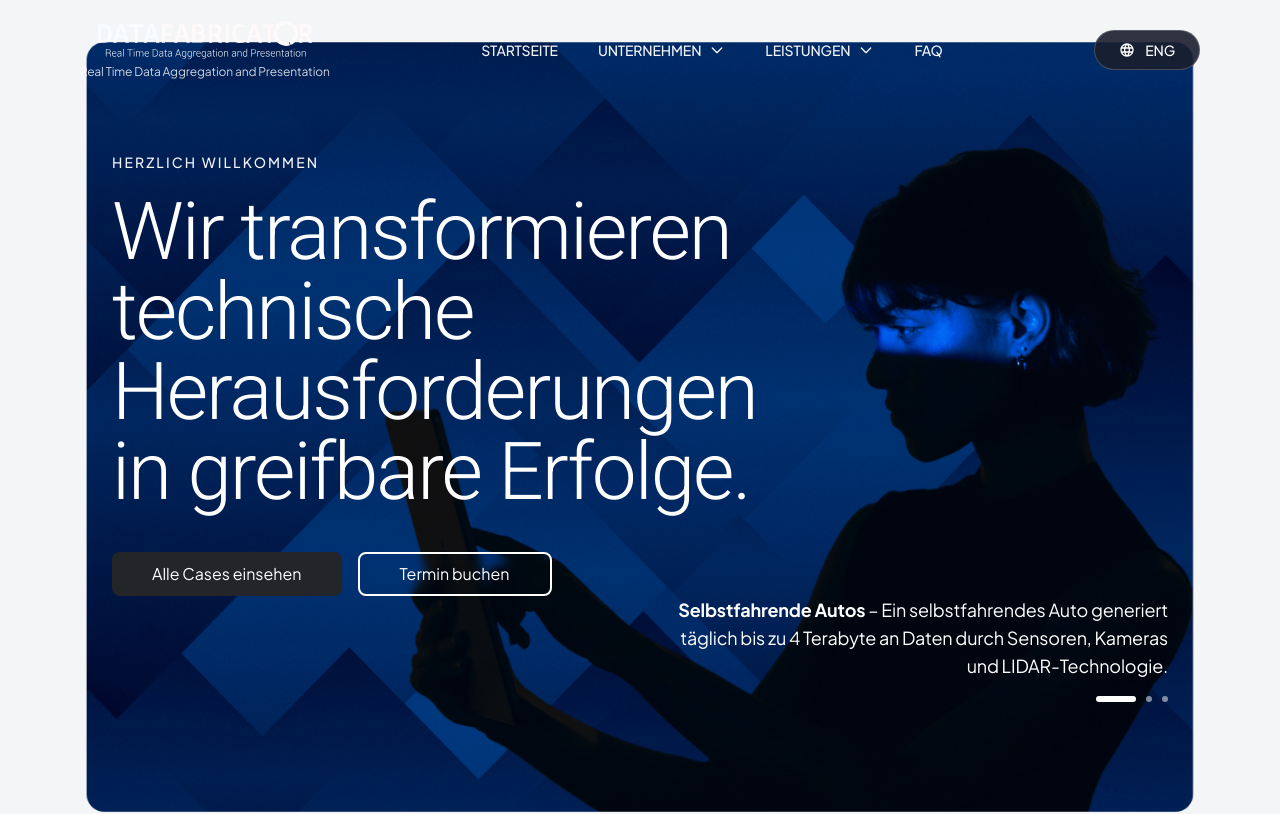
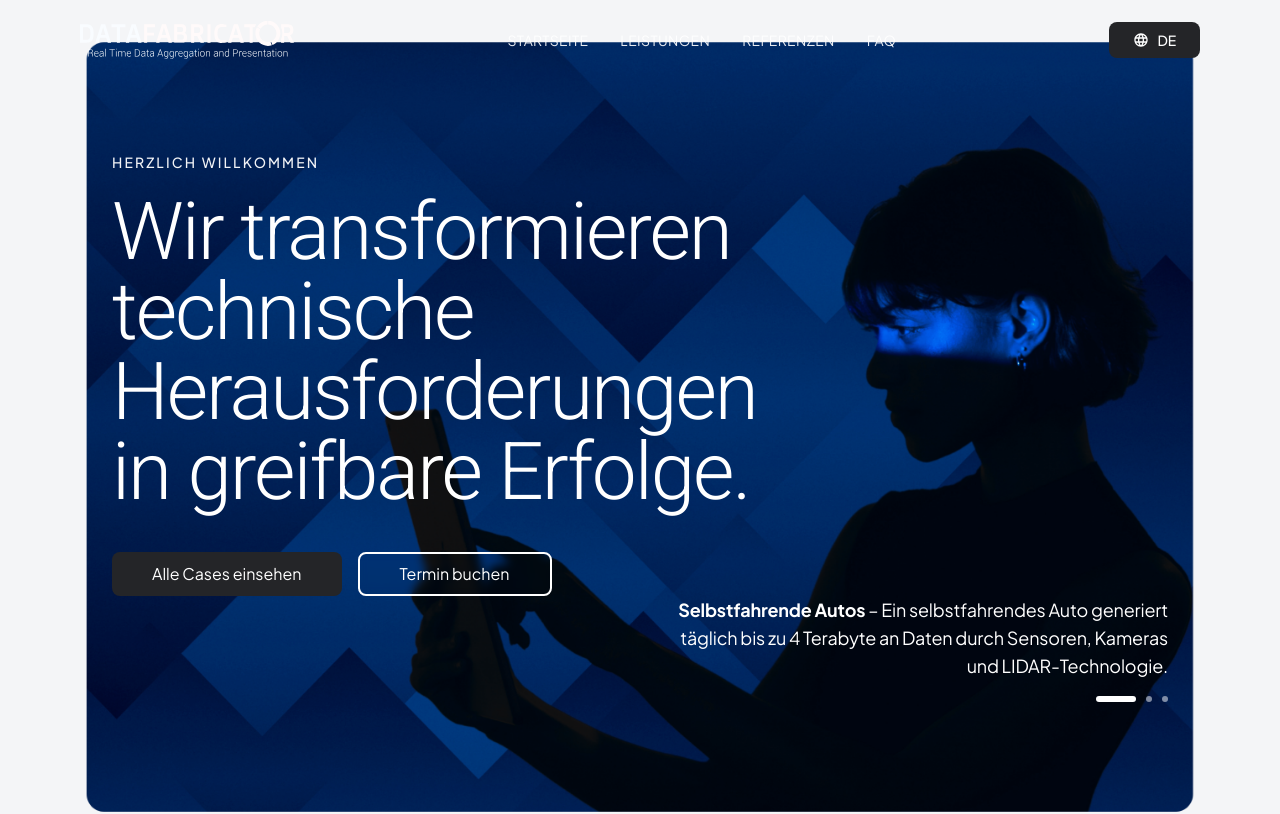
Before and after one commit to HHDS85/datafab-website, a Vue app: page / in a window 1280 px wide. Shown: the top 814 px of the page. Built offline with nearby package versions, Linux system fonts and the light colour scheme.

Commit message:
Updated HeroSection.vue

```diff
--- a/src/components/HeroSection.vue
+++ b/src/components/HeroSection.vue
@@ -10,64 +10,46 @@
       isScrolled ? 'px-6 lg:px-12 xl:px-16' : 'px-10 lg:px-16 xl:px-20 2xl:px-24'
     ]">
       <div class="flex items-center justify-between">
-              <div class="flex flex-col">
-                <img
-                  :class="[
-                    'transition-all duration-300',
-                    isScrolled ? 'h-8' : 'h-10'
-                  ]"
-                  alt="Logo datafabrictor"
-                  src="/logo-datafabrictor.svg"
-                />
-                <p
-                  :class="[
-                    'font-family-jakarta text-xs mt-1 transition-all duration-300',
-                    isScrolled ? 'text-[#071B3A]/60' : 'text-white/80'
-                  ]"
-                >
-                  Real Time Data Aggregation and Presentation
-                </p>
-              </div>
+              <img
+                class="h-10 transition-all duration-300"
+                alt="Logo datafabrictor"
+                src="/logo-datafabrictor.svg"
+              />
 
-              <nav class="hidden lg:flex items-center gap-10">
+              <nav class="hidden lg:flex items-center gap-8">
                 <a
                   v-for="(item, index) in navigationItems"
                   :key="`nav-${index}`"
                   :href="item.href"
-                  class="flex items-center gap-2 cursor-pointer group relative"
+                  class="flex items-center cursor-pointer group relative"
                 >
                   <span
                     :class="[
-                      'font-family-jakarta relative transition-all duration-300 font-medium',
+                      'font-family-jakarta relative transition-all duration-300',
                       isScrolled
-                        ? (item.active ? 'text-[#071B3A]' : 'text-[#071B3A]/70 group-hover:text-[#071B3A]')
-                        : (item.active ? 'text-white' : 'text-white/95 group-hover:text-white'),
-                      'uppercase text-sm'
+                        ? (item.active ? 'font-bold text-[#071B3A]' : 'font-normal text-[#071B3A]/70 group-hover:text-[#071B3A]')
+                        : (item.active ? 'font-bold text-white' : 'font-normal text-white/90 group-hover:text-white'),
+                      'tracking-wide uppercase text-sm'
                     ]"
                   >
                     {{ item.label }}
+                    <span
+                      :class="[
+                        'absolute -bottom-1 left-0 h-[2px] transition-all duration-300 ease-out',
+                        isScrolled ? 'bg-[#071B3A]' : 'bg-white',
+                        item.active ? 'w-full' : 'w-0 group-hover:w-full'
+                      ]"
+                    ></span>
                   </span>
-                  <svg
-                    v-if="item.hasDropdown"
-                    :class="[
-                      'w-4 h-4 transition-all duration-300',
-                      isScrolled ? 'text-[#071B3A]/70' : 'text-white/95'
-                    ]"
-                    fill="none"
-                    stroke="currentColor"
-                    viewBox="0 0 24 24"
-                  >
-                    <path stroke-linecap="round" stroke-linejoin="round" stroke-width="2" d="M19 9l-7 7-7-7"/>
-                  </svg>
                 </a>
               </nav>
 
               <button
                 :class="[
-                  'hidden md:flex items-center gap-2.5 transition-all duration-300 px-6 h-10 rounded-full border',
+                  'hidden md:flex items-center gap-2 transition-all duration-300 px-6 h-9 rounded-lg',
                   isScrolled
-                    ? 'bg-[#071B3A] hover:bg-[#0a2350] text-white border-[#071B3A]'
-                    : 'bg-[#1a1f2e]/90 hover:bg-[#252b3d] text-white border-white/20'
+                    ? 'bg-[#071B3A] hover:bg-[#0a2350] text-white'
+                    : 'bg-[#242528] hover:bg-[#323438] text-white'
                 ]"
               >
                 <img
@@ -75,8 +57,8 @@
                   alt="Language"
                   src="/language.svg"
                 />
-                <span class="font-family-jakarta font-medium text-sm uppercase">
-                  ENG
+                <span class="font-family-jakarta font-medium text-sm">
+                  DE
                 </span>
               </button>
 
@@ -134,39 +116,38 @@
             >
               <span
                 :class="[
-                  'font-family-jakarta text-base transition-colors duration-200 font-medium uppercase',
+                  'font-family-jakarta text-base transition-colors duration-200',
                   isScrolled
-                    ? (item.active ? 'text-[#071B3A]' : 'text-[#071B3A]/70 group-hover:text-[#071B3A]')
-                    : (item.active ? 'text-white' : 'text-white/80 group-hover:text-white')
+                    ? (item.active ? 'font-bold text-[#071B3A]' : 'font-normal text-[#071B3A]/70 group-hover:text-[#071B3A]')
+                    : (item.active ? 'font-bold text-white' : 'font-normal text-white/80 group-hover:text-white')
                 ]"
               >
                 {{ item.label }}
               </span>
               <svg
-                v-if="item.hasDropdown"
                 :class="[
-                  'w-4 h-4 transition-all duration-200',
-                  isScrolled ? 'text-[#071B3A]/60' : 'text-white/60'
+                  'w-4 h-4 transform group-hover:translate-x-1 transition-all duration-200',
+                  isScrolled ? 'text-[#071B3A]/40 group-hover:text-[#071B3A]/80' : 'text-white/40 group-hover:text-white/80'
                 ]"
                 fill="none"
                 stroke="currentColor"
                 viewBox="0 0 24 24"
               >
-                <path stroke-linecap="round" stroke-linejoin="round" stroke-width="2" d="M19 9l-7 7-7-7"/>
+                <path stroke-linecap="round" stroke-linejoin="round" stroke-width="2" d="M9 5l7 7-7 7"/>
               </svg>
             </a>
 
             <div
               :class="[
-                'mt-5 flex items-center justify-center gap-2.5 px-5 py-2.5 transition-all duration-200 rounded-full border',
+                'mt-5 flex items-center justify-center gap-2 px-5 py-2.5 transition-all duration-200 rounded',
                 isScrolled
-                  ? 'bg-[#071B3A] hover:bg-[#0a2350] text-white border-[#071B3A]'
-                  : 'bg-[#1a1f2e]/90 hover:bg-[#252b3d] text-white border-white/20'
+                  ? 'bg-[#071B3A] hover:bg-[#0a2350] text-white'
+                  : 'bg-[#242528] hover:bg-[#323438] text-white'
               ]"
             >
               <img class="w-4 h-4" alt="Language" src="/language.svg" />
-              <span class="font-family-jakarta font-medium text-sm uppercase">
-                ENG
+              <span class="font-family-jakarta font-medium text-sm">
+                DE
               </span>
             </div>
           </nav>
@@ -278,7 +259,7 @@ const navigationItems = computed(() => {
 const handleScroll = () => {
   isScrolled.value = window.scrollY > 200;
 
-  const sections = ['unternehmen', 'leistungen', 'faq', 'kontakt'];
+  const sections = ['leistungen', 'referenzen', 'faq', 'kontakt'];
   let currentSection = '';
 
   for (const section of sections) {
--- a/src/data/navigation.js
+++ b/src/data/navigation.js
@@ -5,14 +5,16 @@ export const navigationItems = [
     href: '#start'
   },
   {
-    label: 'UNTERNEHMEN',
+    label: 'LEISTUNGEN',
     hasDropdown: true,
-    href: '#unternehmen'
+    icon: '/expandicon1.svg',
+    href: '#leistungen'
   },
   {
-    label: 'LEISTUNGEN',
+    label: 'REFERENZEN',
     hasDropdown: true,
-    href: '#leistungen'
+    icon: '/expandicon2.svg',
+    href: '#referenzen'
   },
   {
     label: 'FAQ',
```
